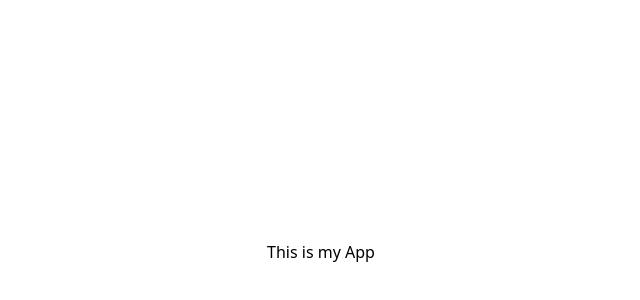
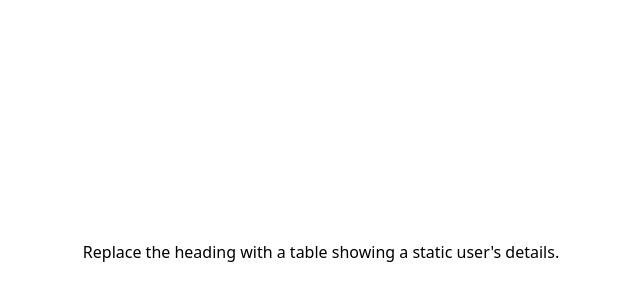
Before and after one commit to AhmedAlaaEzzt/react-18, a React (Vite) app: page / in a window 1280 px wide. Shown: the part 148-448 px from the top of the page, without its empty margins (319-959 px from the left). Built offline with nearby package versions, Linux system fonts and the light colour scheme.

Commit message:
00013 starting point

```diff
--- a/src/App.tsx
+++ b/src/App.tsx
@@ -1,7 +1,7 @@
 function App() {
   return (
     <div className="w-screen h-screen flex justify-center items-center">
-      <h1>This is my App</h1>
+      <h1>Replace the heading with a table showing a static user's details.</h1>
     </div>
   );
 }
```
